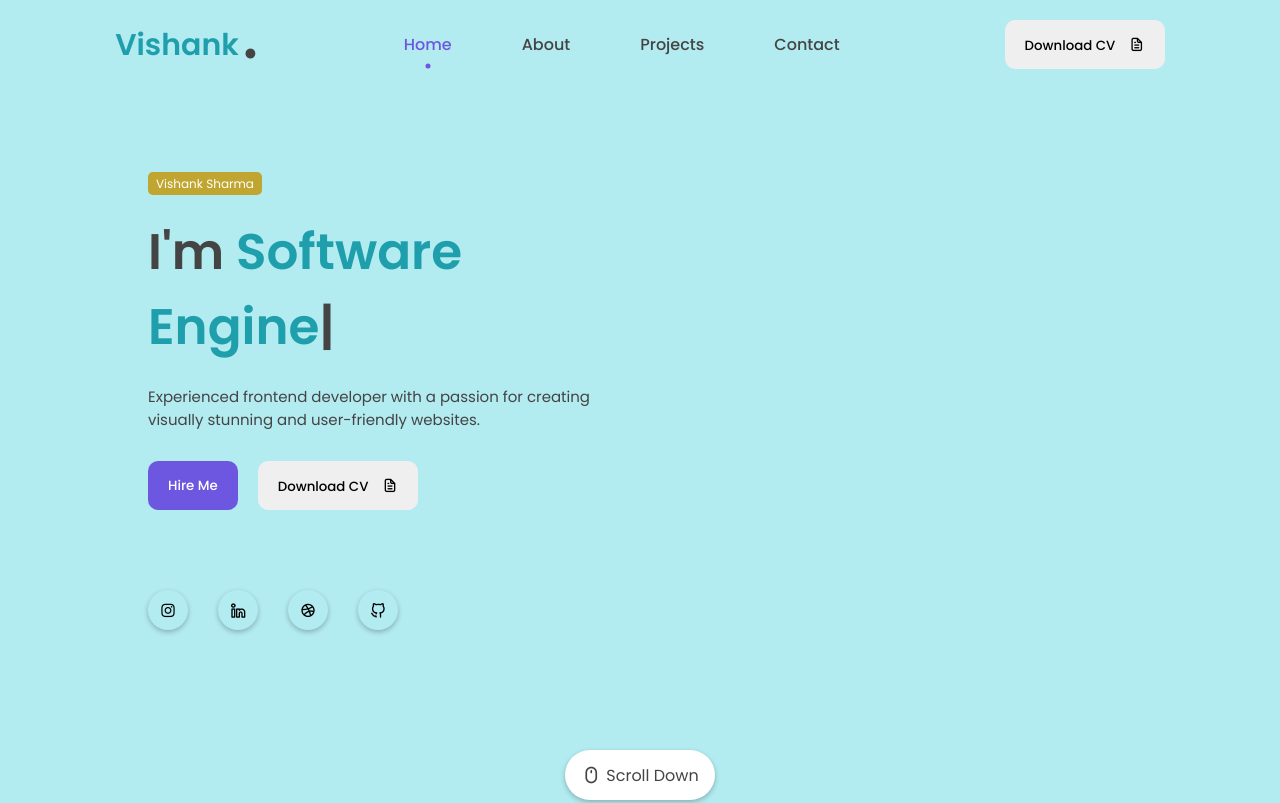
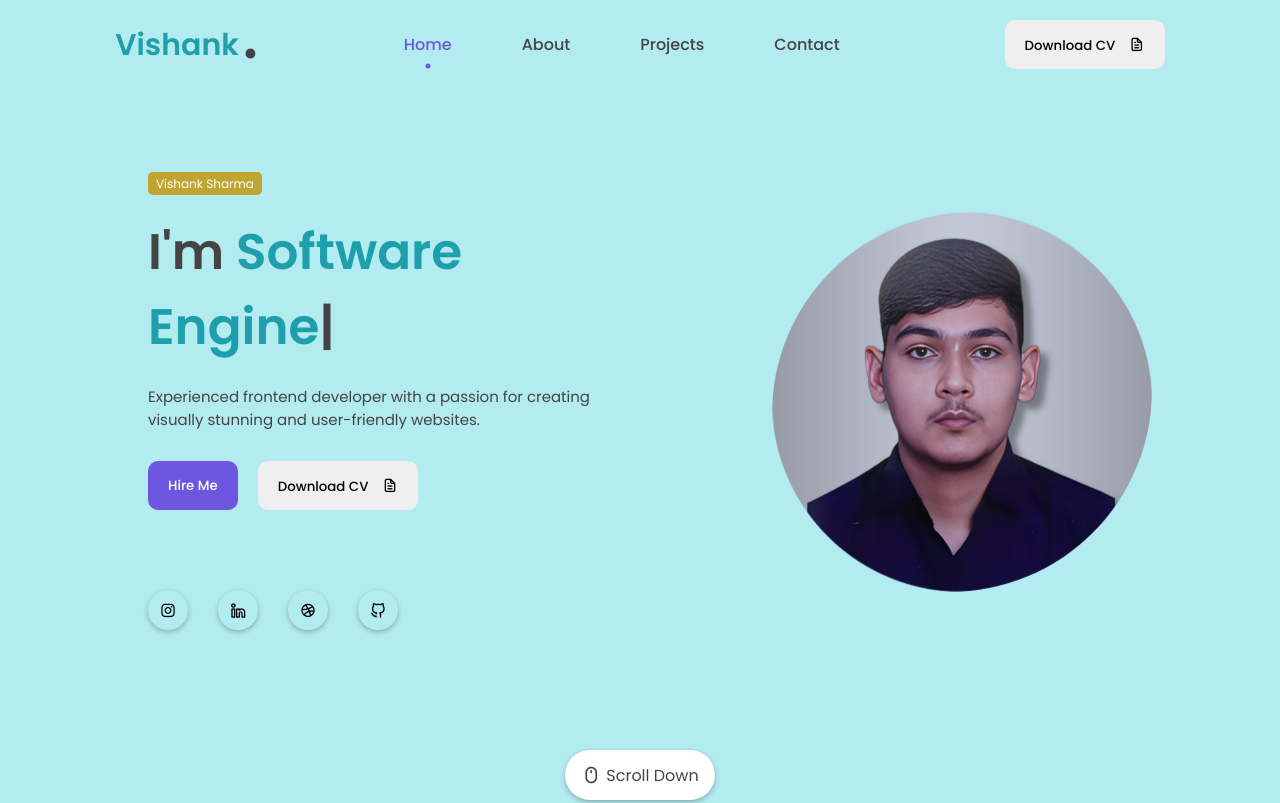
Before and after one commit to 09vs/Portfolio, a plain HTML site: page portfolio website HTML, CSS & JS_1 Starting Point/index.html in a window 1280 px wide. Shown: the top 803 px of the page. Drawn offline with nearby package versions, Linux system fonts and the light colour scheme.

Commit message:
Update index.html

```diff
--- a/portfolio website HTML, CSS & JS_1 Starting Point/index.html
+++ b/portfolio website HTML, CSS & JS_1 Starting Point/index.html
@@ -20,7 +20,7 @@
       type="image/x-icon"
     />
 
-    <title>Portfolio | Ludiflex</title>
+    <title>Portfolio | Vishank</title>
   </head>
   <body>
     <div class="container">
@@ -92,7 +92,7 @@
           </div>
           <div class="featured-image">
             <div class="image">
-              <img src="assets/images/photo.png" alt="avatar" />
+              <img src="assets/images/profile-pic.png" alt="avatar" />
             </div>
           </div>
           <div class="scroll-icon-box">
```
